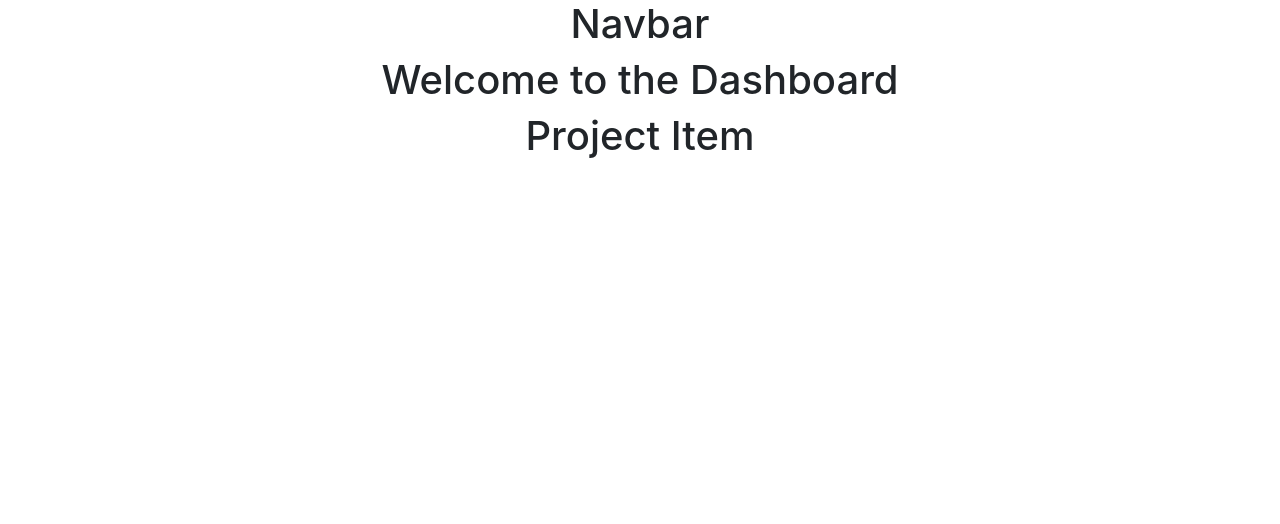
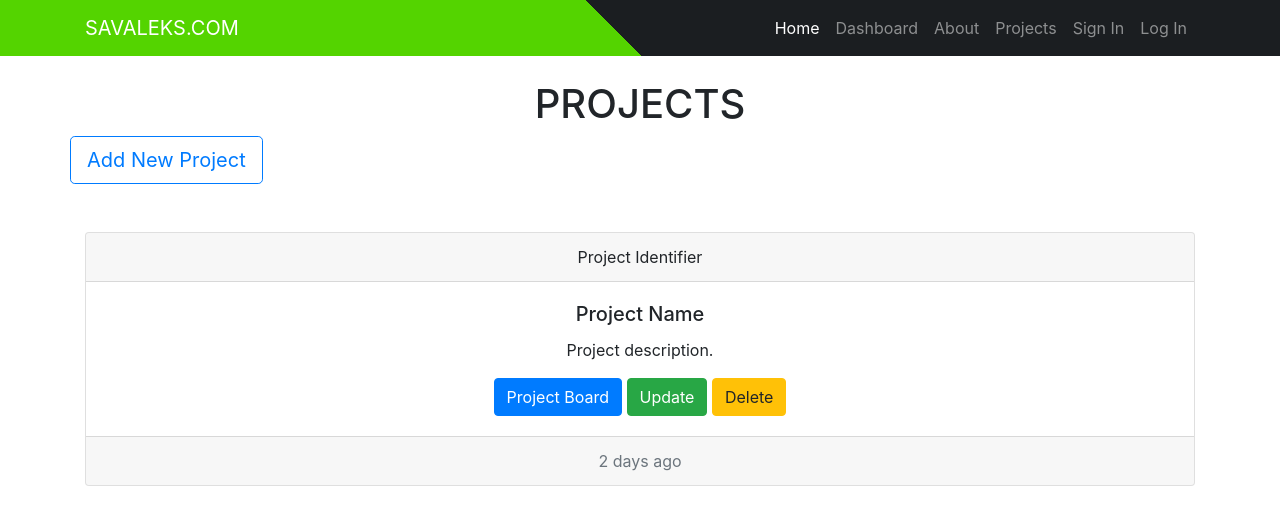
Before and after one commit to savaleks/ReactSpring-demo, a React (Create React App) app in the folder front-end-react/: page / in a window 1280 px wide. Shown: the top 524 px of the page. Built offline with nearby package versions, Linux system fonts and the light colour scheme.

Commit message:
added bootstrap code

```diff
--- a/front-end-react/src/App.css
+++ b/front-end-react/src/App.css
@@ -20,3 +20,172 @@
 .App-link {
   color: #09d3ac;
 }
+
+
+body {
+    margin: 0;
+    font-family: -apple-system,BlinkMacSystemFont,"Segoe UI",Roboto,"Helvetica Neue",Arial,sans-serif;
+    font-size: 1rem;
+    font-weight: 400;
+    line-height: 1.5;
+    color: #212529;
+    background-color: #f7f7f7;
+}
+.navbar {
+    display: -ms-flexbox;
+    display: flex;
+    -ms-flex-wrap: wrap;
+    flex-wrap: wrap;
+    -ms-flex-align: center;
+    align-items: center;
+    -ms-flex-pack: justify;
+    justify-content: space-between;
+    padding: 5px;
+}
+
+/*
+headeer top
+*/
+.topbar{
+  background-color: #212529;
+  padding: 0;
+}
+
+.topbar .container .row {
+  margin:-7px;
+  padding:0;
+}
+
+.topbar .container .row .col-md-12 {
+  padding:0;
+}
+
+.topbar p{
+  margin:0;
+  display:inline-block;
+  font-size: 13px;
+  color: #f1f6ff;
+}
+
+.topbar p > i{
+  margin-right:5px;
+}
+.topbar p:last-child{
+  text-align:right;
+}
+
+header .navbar {
+    margin-bottom: 0;
+}
+
+.topbar li.topbar {
+    display: inline;
+    padding-right: 18px;
+    line-height: 52px;
+    transition: all .3s linear;
+}
+
+.topbar li.topbar:hover {
+    color: #1bbde8;
+}
+
+.topbar ul.info i {
+    color: #131313;
+    font-style: normal;
+    margin-right: 8px;
+    display: inline-block;
+    position: relative;
+    top: 4px;
+}
+
+.topbar ul.info li {
+    float: right;
+    padding-left: 30px;
+    color: #ffffff;
+    font-size: 13px;
+    line-height: 44px;
+}
+
+.topbar ul.info i span {
+    color: #aaa;
+    font-size: 13px;
+    font-weight: 400;
+    line-height: 50px;
+    padding-left: 18px;
+}
+
+ul.social-network {
+  border:none;
+  margin:0;
+  padding:0;
+}
+
+ul.social-network li {
+  border:none;
+  margin:0;
+}
+
+ul.social-network li i {
+  margin:0;
+}
+
+ul.social-network li {
+    display:inline;
+    margin: 0 5px;
+    border: 0px solid #2D2D2D;
+    padding: 5px 0 0;
+    width: 32px;
+    display: inline-block;
+    text-align: center;
+    height: 32px;
+    vertical-align: baseline;
+    color: #000;
+}
+
+ul.social-network {
+  list-style: none;
+  margin: 5px 0 10px -25px;
+  float: right;
+}
+
+.waves-effect {
+    position: relative;
+    cursor: pointer;
+    display: inline-block;
+    overflow: hidden;
+    -webkit-user-select: none;
+    -moz-user-select: none;
+    -ms-user-select: none;
+    user-select: none;
+    -webkit-tap-highlight-color: transparent;
+    vertical-align: middle;
+    z-index: 1;
+    will-change: opacity, transform;
+    transition: .3s ease-out;
+    color: #fff;
+}
+a {
+  color: #0a0a0a;
+  text-decoration: none;
+}
+
+li {
+    list-style-type: none;
+}
+.bg-image-full {
+    background-position: center center;
+    background-repeat: no-repeat;
+    -webkit-background-size: cover;
+    -moz-background-size: cover;
+    background-size: cover;
+    -o-background-size: cover;
+}
+.bg-dark {
+    background-color: #222!important;
+}
+
+.mx-background-top-linear {
+    background: -webkit-linear-gradient(45deg, #54d400 48%, #1b1e21 48%);
+    background: -webkit-linear-gradient(left, #54d400 48%, #1b1e21 48%);
+    background: linear-gradient(45deg, #54d400 48%, #1b1e21 48%);
+}
--- a/front-end-react/src/components/Dashboard.js
+++ b/front-end-react/src/components/Dashboard.js
@@ -4,8 +4,11 @@ import ProjectItem from './project/ProjectItem'
 export default class Dashboard extends Component {
     render() {
         return (
-            <div>
-                <h1>Welcome to the Dashboard</h1>
+            <div className="container"><br/>
+                <h1>PROJECTS</h1>
+                <div className="row">
+                    <button type="button" class="btn float-left btn-lg btn-outline-primary">Add New Project</button>
+                </div><br/><br/>
                 <ProjectItem />
             </div>
         )
--- a/front-end-react/src/components/layout/Header.js
+++ b/front-end-react/src/components/layout/Header.js
@@ -3,9 +3,47 @@ import React, { Component } from 'react'
 export default class Header extends Component {
     render() {
         return (
-            <div>
-                <h1>Navbar</h1>
-            </div>
+            <nav className="navbar navbar-expand-lg navbar-dark mx-background-top-linear">
+                <div className="container">
+                <a className="navbar-brand" href="#"> SAVALEKS.COM</a>
+                <button className="navbar-toggler" type="button" data-toggle="collapse"
+                data-target="#navbarResponsive" aria-controls="navbarResponsive"
+                 aria-expanded="false" aria-label="Toggle navigation">
+                    <span className="navbar-toggler-icon"></span>
+                </button>
+                <div className="collapse navbar-collapse" id="navbarResponsive">
+
+                    <ul className="navbar-nav ml-auto">
+
+                    <li className="nav-item active">
+                        <a className="nav-link" href="#">Home
+                        <span className="sr-only">(current)</span>
+                        </a>
+                    </li>
+
+                    <li className="nav-item">
+                        <a className="nav-link" href="#">Dashboard</a>
+                    </li>
+
+                    <li className="nav-item">
+                        <a className="nav-link" href="#">About</a>
+                    </li>
+
+                    <li className="nav-item">
+                        <a className="nav-link" href="#">Projects</a>
+                    </li>
+
+                    <li className="nav-item">
+                        <a className="nav-link" href="#">Sign In</a>
+                    </li>
+
+                    <li className="nav-item">
+                        <a className="nav-link" href="#">Log In</a>
+                    </li>
+                    </ul>
+                </div>
+                </div>
+            </nav>
         )
     }
 }
--- a/front-end-react/src/components/project/ProjectItem.js
+++ b/front-end-react/src/components/project/ProjectItem.js
@@ -3,9 +3,24 @@ import React, { Component } from 'react'
 export default class ProjectItem extends Component {
     render() {
         return (
-            <div>
-                <h1>Project Item</h1>
+
+            <div className="card text-center">
+                <div className="card-header">
+                    Project Identifier
+                </div>
+                <div className="card-body">
+                    <h5 className="card-title">Project Name</h5>
+                    <p className="card-text">Project description.</p>
+                    <a href="#" className="btn btn-primary">Project Board</a>&nbsp;
+                    <a href="#" className="btn btn-success">Update</a>&nbsp;
+                    <a class="btn icon-btn btn-warning" href="#">
+                    <span class="glyphicon btn-glyphicon glyphicon-minus img-circle text-warning"></span>Delete</a>
+                </div>
+                <div className="card-footer text-muted">
+                    2 days ago
+                </div>
             </div>
+
         )
     }
 }
```
